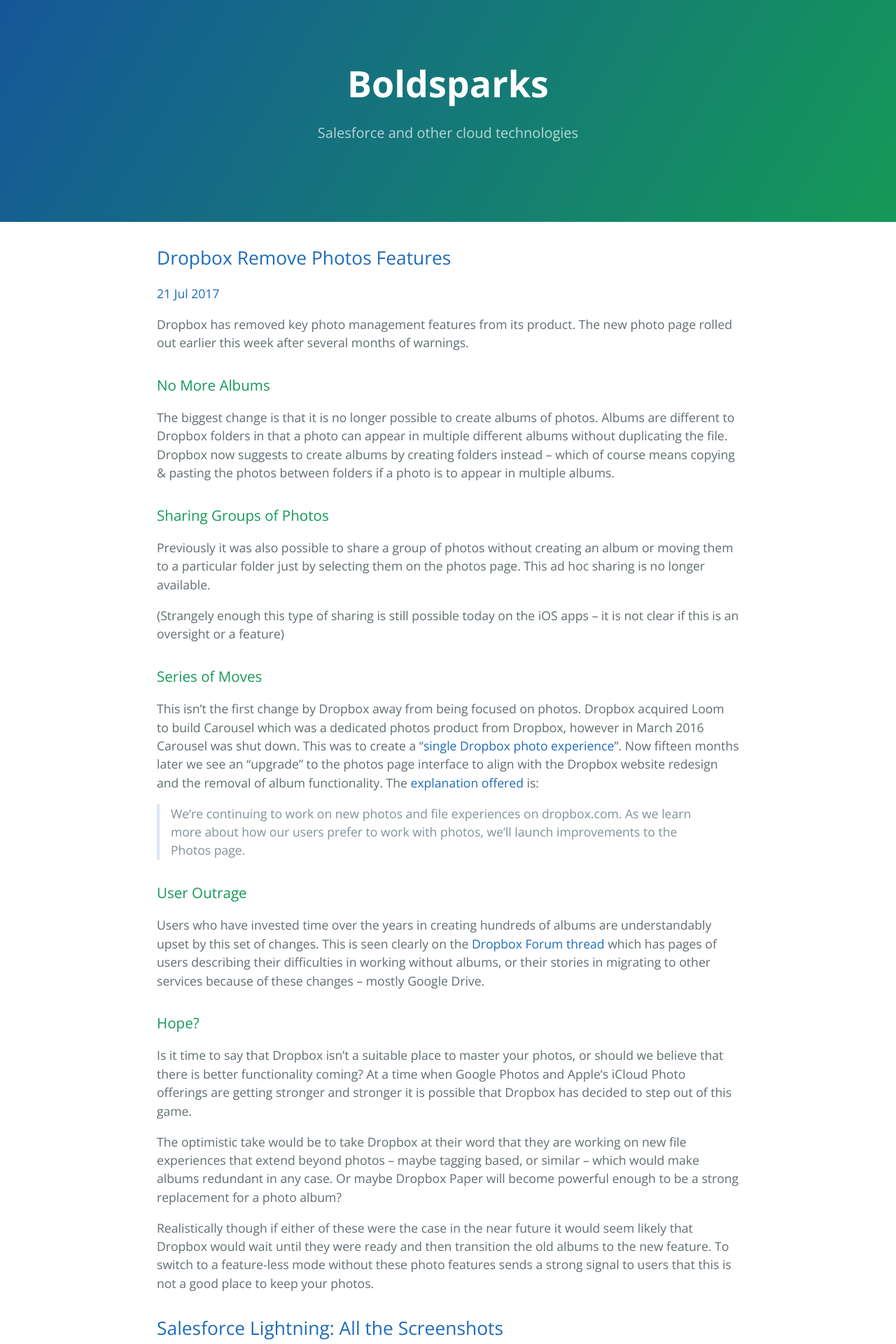
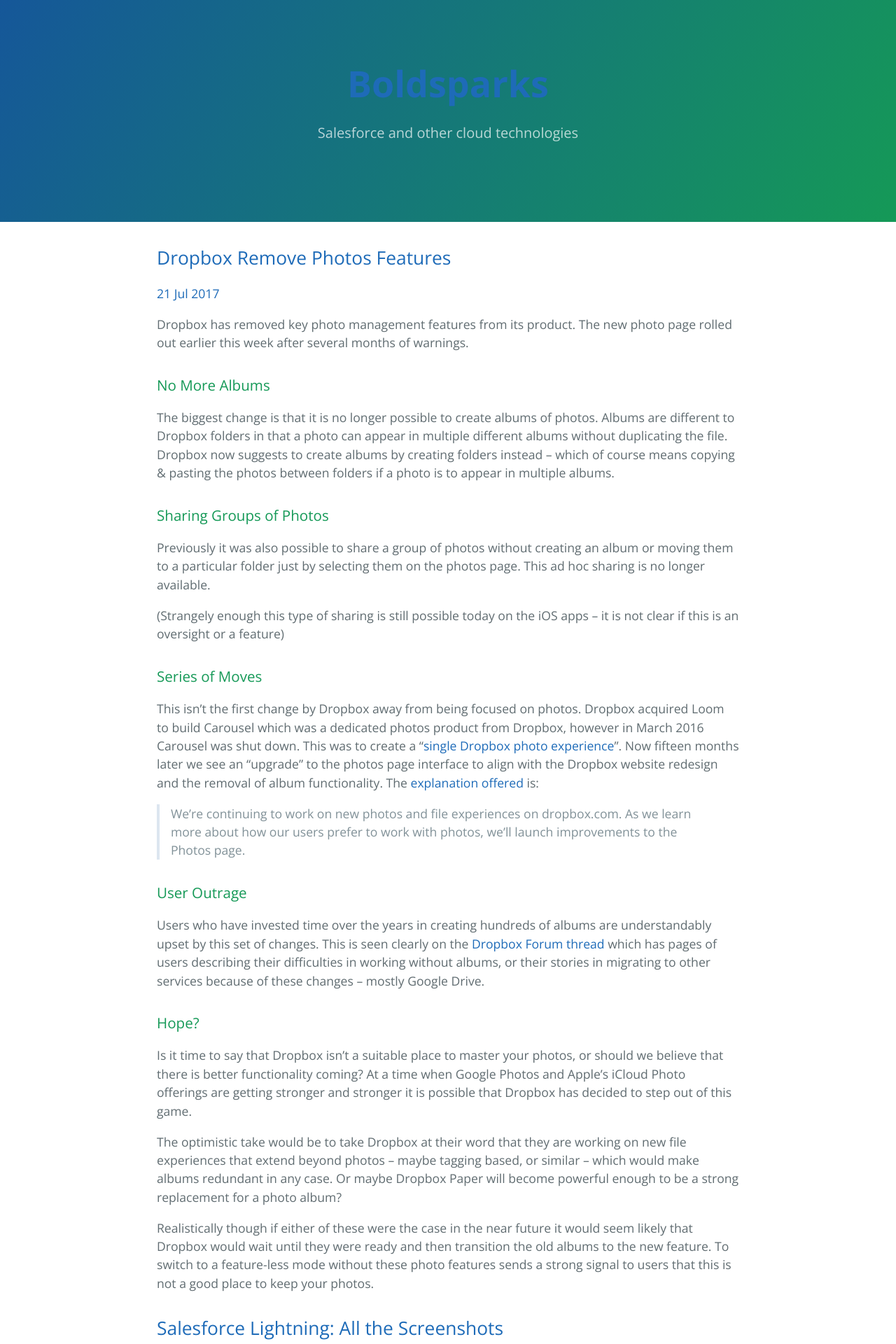
Before and after one commit to boldsparks/blog, a Jekyll site: the page built from index.md, in a window 1280 px wide. Shown: the top 1920 px of the page at 70% size. Built offline with Jekyll 4.4.1, drawn with Linux system fonts in a browser that asks for light colours; the list of posts is cut into pages by our own code.

Commit message:
Add link to header

```diff
--- a/_includes/page-header.html
+++ b/_includes/page-header.html
@@ -1,4 +1,4 @@
 <section class="page-header">
-  <h1 class="project-name">{{ site.title }}</h1>
+  <h1 class="project-name"><a href="https://boldsparks.com">{{ site.title }}</a></h1>
   <h2 class="project-tagline">{{ site.tagline }}</h2>
 </section>
--- a/css/cayman.css
+++ b/css/cayman.css
@@ -148,6 +148,7 @@ a:hover { text-decoration: underline; }
 @media screen and (min-width: 64em) { .project-name { font-size: 3.25rem; } }
 @media screen and (min-width: 42em) and (max-width: 64em) { .project-name { font-size: 2.25rem; } }
 @media screen and (max-width: 42em) { .project-name { font-size: 1.75rem; } }
+.project-name a { text-decoration:none; }
 
 .project-tagline { margin-bottom: 2rem; font-weight: normal; opacity: 0.7; }
 @media screen and (min-width: 64em) { .project-tagline { font-size: 1.25rem; } }
```
